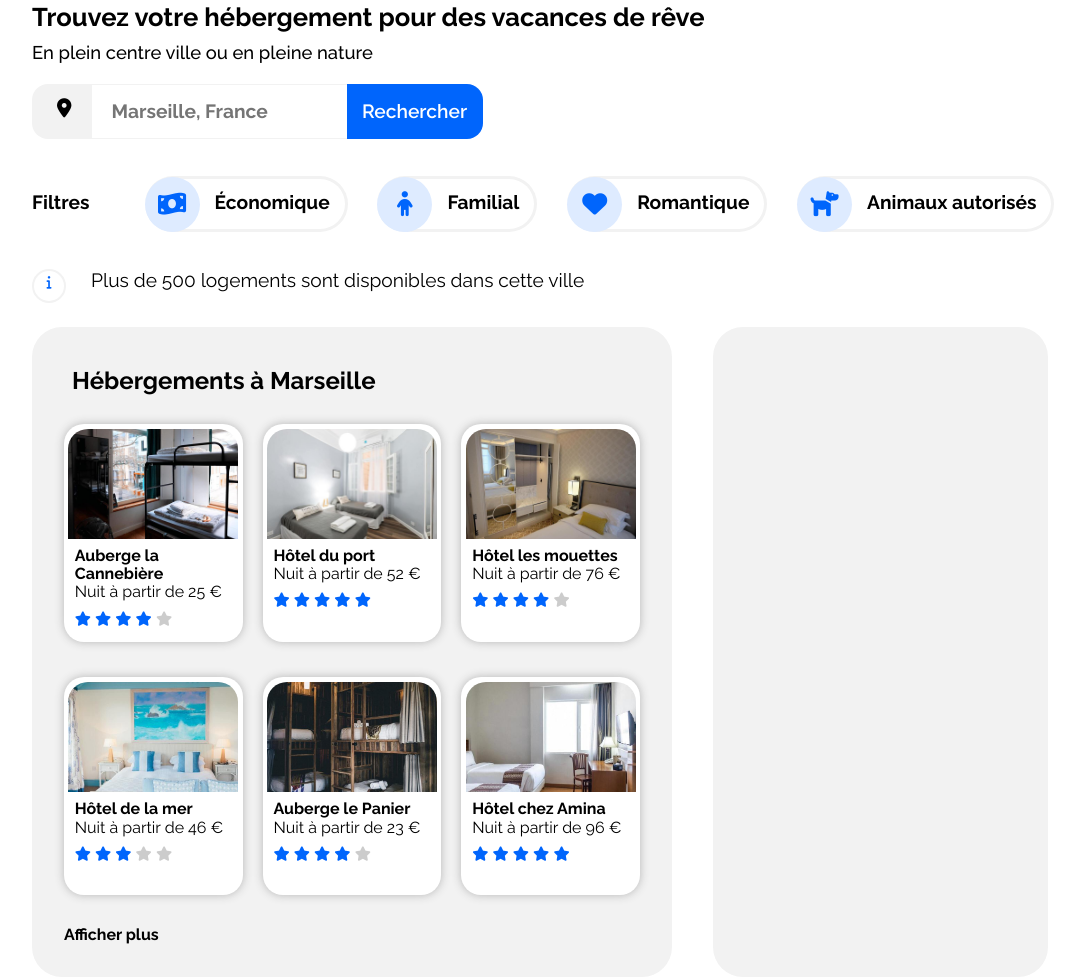
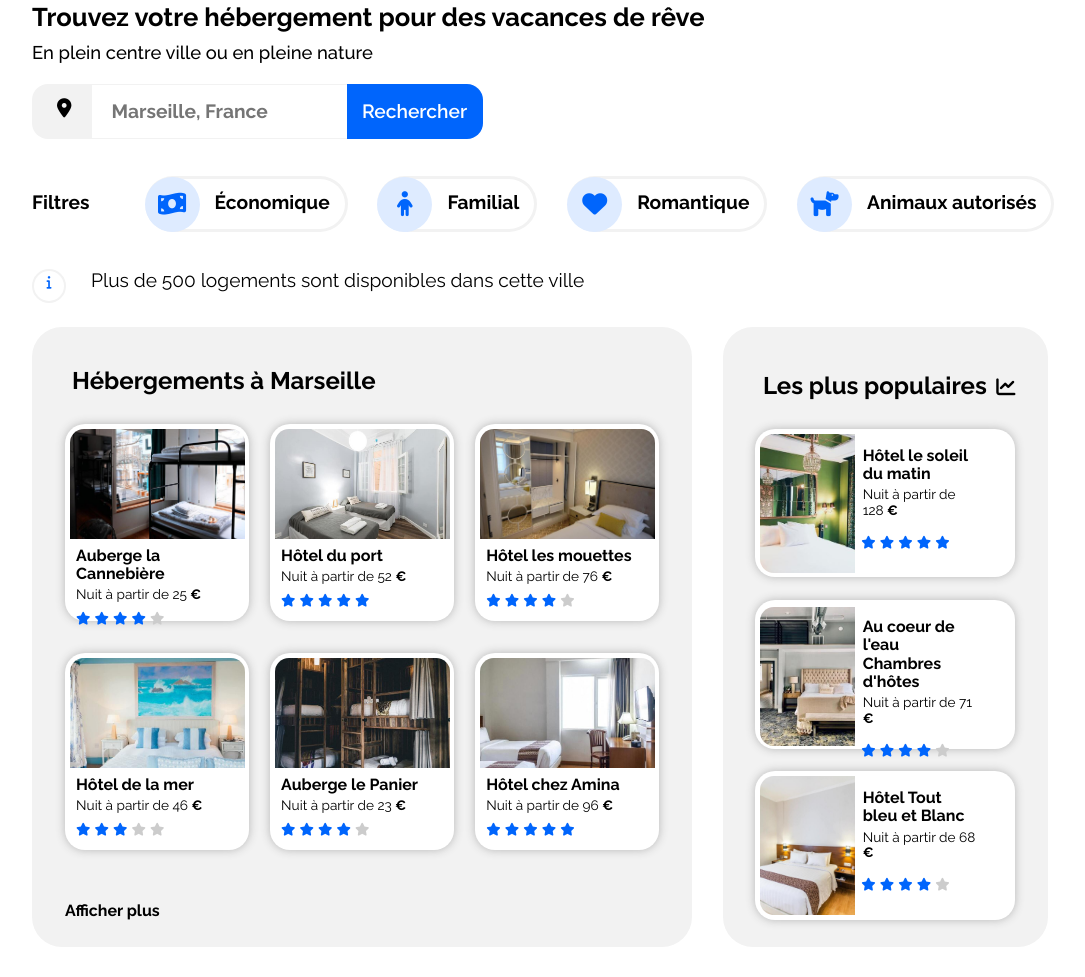
Before and after one commit to AlexisVillars/P2, a plain HTML site: page Project2/index.html in a window 1280 px wide. Shown: the part 147-1124 px from the top of the page, without its empty margins (100-1185 px from the left). After the commit the page ends 1094 px from the top, so only its background shows below. Drawn offline with Linux system fonts and the light colour scheme.

Commit message:
Section hébergement terminée

```diff
--- a/Project2/Model/css/reservia.css
+++ b/Project2/Model/css/reservia.css
@@ -237,13 +237,13 @@ H1{
 
 /* Section hébergements */
 #hosting{
-    height: 650px;
+    height: 620px;
     margin: auto;
     justify-content: space-between;
 }
 
 .hostingMarseille{
-    width: 63%;
+    width: 65%;
     height: 100%;
     border: transparent hidden 0px;
     background-color: #F2F2F2;
@@ -258,7 +258,7 @@ H3{
 
 .hostingMarseille div {
     width: 90%;
-    height: 78%;
+    height: 74%;
     margin: auto;
     flex-wrap: wrap;
     justify-content: space-between;
@@ -284,7 +284,7 @@ H3{
     width: 95%;
     height: 110px;
     object-fit :cover;
-    border-radius: 20px 20px 0px 0px;
+    border-radius: 14px 14px 0px 0px;
     margin: auto;
     margin-top: 5px;
 }
@@ -297,10 +297,12 @@ H4{
     margin-top: 8px;
 }
 
-.hostingMarseille p{
+#hosting p{
     width: 88%;
     margin: auto;
+    padding-top: 4px;
     color: black;
+    font-size: 0.85em;
 }
 
 .hostingMarseille article div{
@@ -311,12 +313,12 @@ H4{
 
 .blueStar{
     color: #0065FC;
-    font-size: 0.9em;
+    font-size: 0.8em;
 }
 
 .grayStar{
     color: #cccccc;
-    font-size: 0.9em;
+    font-size: 0.8em;
 }
 
 .showMore{
@@ -325,17 +327,76 @@ H4{
     color: black;
     width: 90%;
     margin: auto;
+    margin-top: 25px;
 }
 
 
 .popular{
-    width: 33%;
+    width: 32%;
     height: 100%;
     border: transparent hidden 0px;
     background-color: #F2F2F2;
     border-radius: 30px;
 }
 
+.title{
+    width: 90%;
+    align-items: baseline;
+    justify-content: space-between;
+}
+
+.title i{
+    font-size: 1.2em;
+
+}
+
+.cards{
+    flex-direction: column;
+    width: 80%;
+    height: 80%;
+    justify-content: space-between;
+    margin: auto;
+}
+
+.popular a{
+    height: 30%;
+    width: 100%;
+    border: transparent hidden 0px;
+    background-color: white;
+    border-radius: 20px;
+    box-shadow: 0px 0px 10px rgb(182, 182, 182);
+}
+
+.cards article{
+    width: 98%;
+    justify-content: flex-start;
+
+
+}
+
+.cards img{
+    width: 37%;
+    height: 139px;
+    object-fit :cover;
+    border-radius: 14px 0px 0px 14px;
+    margin-top: auto;
+    margin-left: 5px;
+}
+
+.cardDescription{
+   width: 52%;
+}
+
+.cardDescription p{
+    height: 33%;
+    font-size: 0.85em;
+    padding-top: 4px ;
+}
+
+.cardDescription div{
+    width: 90%;
+    margin: auto;
+}
 
 
 /* Fin section hébergements */
--- a/Project2/index.html
+++ b/Project2/index.html
@@ -68,7 +68,7 @@
                             <article>
                                 <img src="model/img/hebergements/4_small/marcus-loke-WQJvWU_HZFo-unsplash.jpg" alt="auberge la cannebière">
                                 <h4>Auberge la Cannebière</H4>
-                                <p>Nuit à partir de 25 €</p>
+                                <p>Nuit à partir de 25 <b>€</b></p>
                                 <div>
                                     <i class="blueStar"><i class="fas fa-star"></i></i>
                                     <i class="blueStar"><i class="fas fa-star"></i></i>
@@ -82,7 +82,7 @@
                             <article>
                                 <img src="model/img/hebergements/4_small/fred-kleber-gTbaxaVLvsg-unsplash.jpg" alt="hôtel port">
                                 <h4>Hôtel du port</h4>
-                                <p>Nuit à partir de 52 €</p>
+                                <p>Nuit à partir de 52 <b>€</b></p>
                                 <div>
                                     <i class="blueStar"><i class="fas fa-star"></i></i>
                                     <i class="blueStar"><i class="fas fa-star"></i></i>
@@ -96,7 +96,7 @@
                             <article>
                                 <img src="model/img/hebergements/4_small/reisetopia-B8WIgxA_PFU-unsplash.jpg" alt="hôtel les mouettes">
                                 <h4>Hôtel les mouettes</h4>
-                                <p>Nuit à partir de 76 €</p>
+                                <p>Nuit à partir de 76 <b>€</b></p>
                                 <div>
                                     <i class="blueStar"><i class="fas fa-star"></i></i>
                                     <i class="blueStar"><i class="fas fa-star"></i></i>
@@ -110,7 +110,7 @@
                             <article>
                                 <img src="model/img/hebergements/4_small/annie-spratt-Eg1qcIitAuA-unsplash.jpg" alt="hôtel de la mer">
                                 <h4>Hôtel de la mer</h4>
-                                <p>Nuit à partir de 46 €</p>
+                                <p>Nuit à partir de 46 <b>€</b></p>
                                 <div>
                                     <i class="blueStar"><i class="fas fa-star"></i></i>
                                     <i class="blueStar"><i class="fas fa-star"></i></i>
@@ -124,7 +124,7 @@
                             <article>
                                 <img src="model/img/hebergements/4_small/nicate-lee-kT-ZyaiwBe0-unsplash.jpg" alt="auberge le panier">
                                 <h4>Auberge le Panier</h4>
-                                <p>Nuit à partir de 23 €</p>
+                                <p>Nuit à partir de 23 <b>€</b></p>
                                 <div>
                                     <i class="blueStar"><i class="fas fa-star"></i></i>
                                     <i class="blueStar"><i class="fas fa-star"></i></i>
@@ -138,7 +138,7 @@
                             <article>
                                 <img src="model/img/hebergements/4_small/febrian-zakaria-M6S1WvfW68A-unsplash.jpg" alt="hôtel chez amina">
                                 <h4>Hôtel chez Amina</h4>
-                                <p>Nuit à partir de 96 €</p>
+                                <p>Nuit à partir de 96 <b>€</b></p>
                                 <div>
                                     <i class="blueStar"><i class="fas fa-star"></i></i>
                                     <i class="blueStar"><i class="fas fa-star"></i></i>
@@ -152,6 +152,61 @@
                     <a class="showMore" href="#">Afficher plus</a>
                 </div>
                 <div class="popular">
+                    <div class="flex title">
+                        <h3>Les plus populaires</h3>
+                        <i class="fas fa-chart-line"></i>
+                    </div>
+
+                    <div class="flex cards">
+                        <a href="#">
+                            <article class="flex">
+                                <img src="model/img/hebergements/4_small/emile-guillemot-Bj_rcSC5XfE-unsplash.jpg" alt="hôtel le soleil du matin">
+                                <div class="cardDescription">
+                                    <h4>Hôtel le soleil du matin</h4>
+                                    <p>Nuit à partir de 128 <b>€</b></p>
+                                    <div>
+                                        <i class="blueStar"><i class="fas fa-star"></i></i>
+                                        <i class="blueStar"><i class="fas fa-star"></i></i>
+                                        <i class="blueStar"><i class="fas fa-star"></i></i>
+                                        <i class="blueStar"><i class="fas fa-star"></i></i>
+                                        <i class="blueStar"><i class="fas fa-star"></i></i>
+                                    </div>
+                                </div>
+                            </article>
+                        </a>
+                        <a href="#">
+                            <article class="flex">
+                                <img src="model/img/hebergements/4_small/aw-creative-VGs8z60yT2c-unsplash.jpg" alt="au coeur de l'eau chambres d'hôtes">
+                                <div class="cardDescription">
+                                    <h4>Au coeur de l'eau Chambres d'hôtes</h4>
+                                    <p>Nuit à partir de 71 <b>€</b></p>
+                                    <div>
+                                        <i class="blueStar"><i class="fas fa-star"></i></i>
+                                        <i class="blueStar"><i class="fas fa-star"></i></i>
+                                        <i class="blueStar"><i class="fas fa-star"></i></i>
+                                        <i class="blueStar"><i class="fas fa-star"></i></i>
+                                        <i class="grayStar"><i class="fas fa-star"></i></i>
+                                    </div>
+                                </div>
+                            </article>
+                        </a>
+                        <a href="#">
+                            <article class="flex">
+                                <img src="model/img/hebergements/4_small/febrian-zakaria-sjvU0THccQA-unsplash.jpg" alt="hôtel tout bleu et blanc">
+                                <div class="cardDescription">
+                                    <h4>Hôtel Tout bleu et Blanc</h4>
+                                    <p>Nuit à partir de 68 <b>€</b></p>
+                                    <div>
+                                        <i class="blueStar"><i class="fas fa-star"></i></i>
+                                        <i class="blueStar"><i class="fas fa-star"></i></i>
+                                        <i class="blueStar"><i class="fas fa-star"></i></i>
+                                        <i class="blueStar"><i class="fas fa-star"></i></i>
+                                        <i class="grayStar"><i class="fas fa-star"></i></i>
+                                    </div>
+                                </div>
+                            </article>
+                        </a>
+                    </div>
                 </div>
 
 
```
